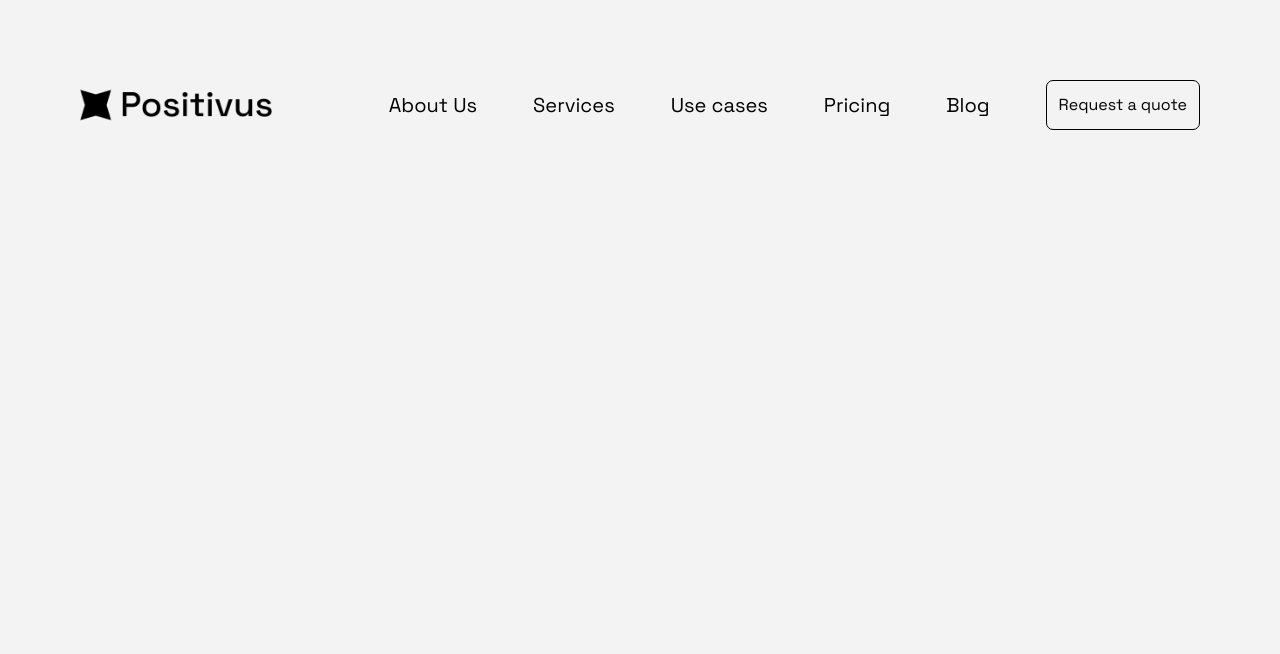
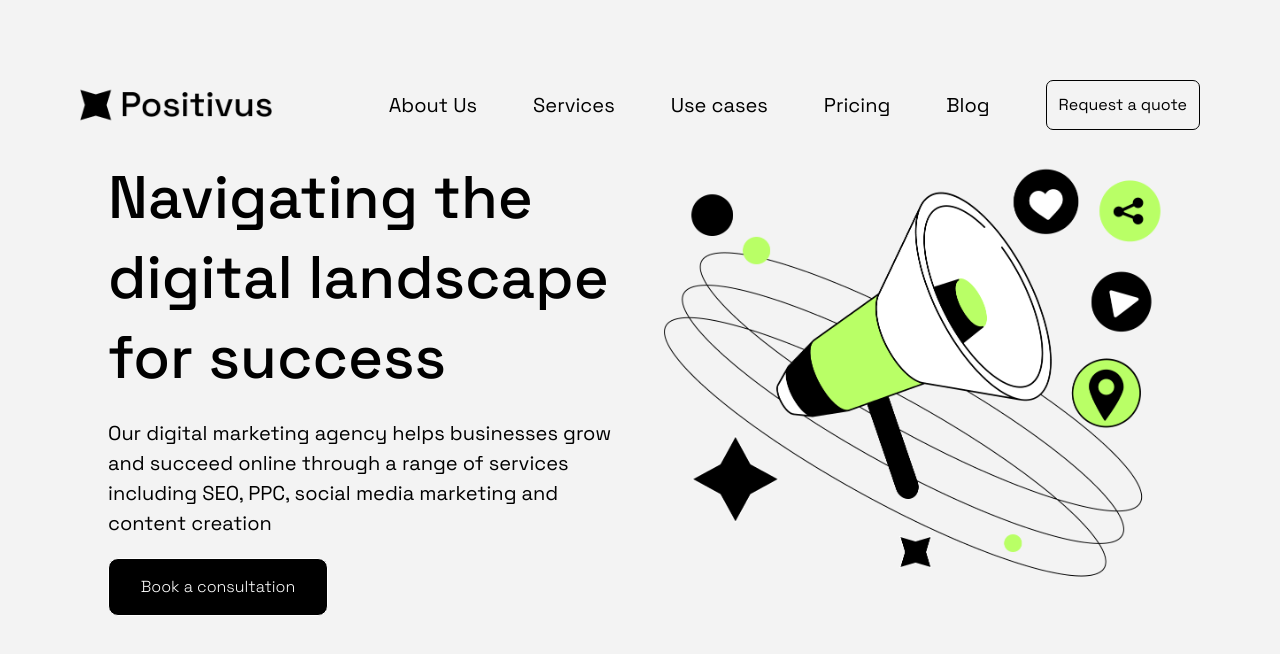
Before and after one commit to Jahboy-316/Positivus-Website, a website: page index.html in a window 1280 px wide. Drawn offline with nearby package versions, Linux system fonts and the light colour scheme; files that its build step writes are made by us from their sources.

Commit message:
hero done

```diff
--- a/index.html
+++ b/index.html
@@ -27,6 +27,18 @@
             <button class="border border-black rounded-[7px] p-3">Request a quote</button>
         </div>
     </nav>
+    <section>
+        <div class="flex m-7">
+            <div class="flex flex-1 justify-center items-start flex-col gap-5">
+                <h1 class="text-6xl font-medium align-text-center leading-20">Navigating the<br> digital landscape<br> for success</h1>
+                <h5 class="text-[20px]">Our digital marketing agency helps businesses grow and succeed online through a range of services including SEO, PPC, social media marketing and content creation</h5>
+                <button class="text-white bg-black border border-white rounded-[10px] w-55 p-4 font-light">Book a consultation</button>
+            </div>
+            <div class="flex-1">
+                <img src="illustration.png" class="w-140">
+            </div>
+        </div>
+    </section>
 
 </body>
 </html>
```
Also changed, not shown: illustration.png (added).
